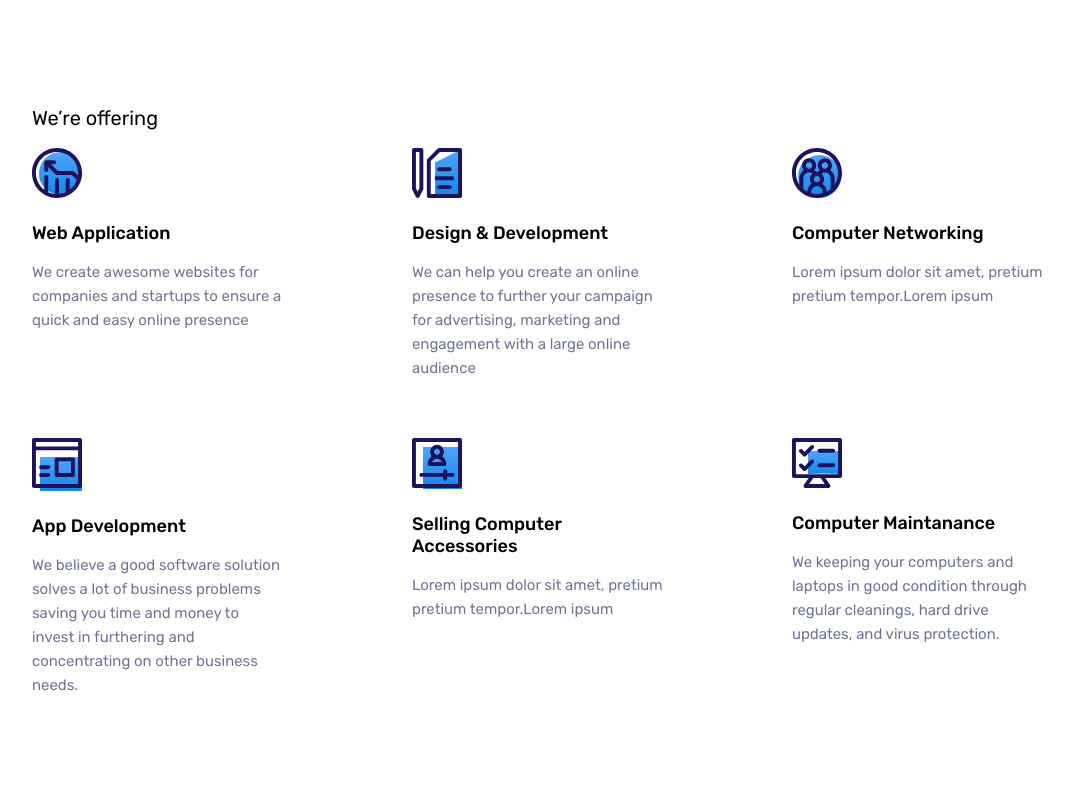
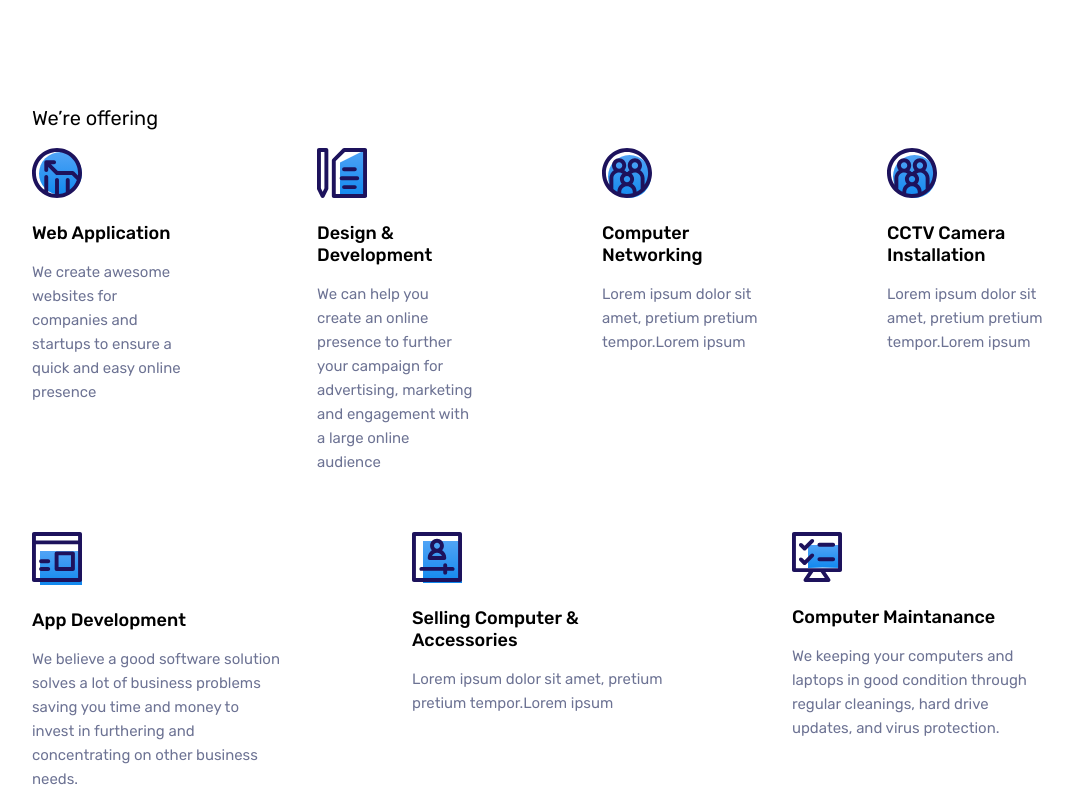
Before and after one commit to amhafidhJr/najah, a website: page index.html in a window 1280 px wide. Shown: the part 700-1502 px from the top of the page, without its empty margins (52-1125 px from the left). Drawn offline with Linux system fonts and the light colour scheme.

Commit message:
Update index.html

```diff
--- a/index.html
+++ b/index.html
@@ -87,7 +87,7 @@
 						</div>
 					</div>
 					<div class="row" data-aos="fade-up">
-						<div class="col-sm-4 text-center text-lg-left">
+						<div class="col-sm-3 text-center text-lg-left">
 							<div class="services-box" data-aos="fade-down" data-aos-easing="linear" data-aos-duration="1500">
 								<img src="images/integrated-marketing.svg" alt="integrated-marketing" data-aos="zoom-in">
 								<h6 class="text-dark mb-3 mt-4 font-weight-medium">Web Application
@@ -96,7 +96,7 @@
 								</p>
 							</div>
 						</div>
-						<div class="col-sm-4 text-center text-lg-left">
+						<div class="col-sm-3 text-center text-lg-left">
 							<div class="services-box"   data-aos="fade-down" data-aos-easing="linear" data-aos-duration="1500">
 								<img src="images/design-development.svg" alt="design-development" data-aos="zoom-in">
 								<h6 class="text-dark mb-3 mt-4 font-weight-medium">Design &
@@ -106,10 +106,20 @@
 								</p>
 							</div>
 						</div>
-						<div class="col-sm-4 text-center text-lg-left">
+						<div class="col-sm-3 text-center text-lg-left">
 							<div class="services-box" data-aos="fade-down" data-aos-easing="linear" data-aos-duration="1500">
 								<img src="images/digital-strategy.svg" alt="digital-strategy" data-aos="zoom-in">
 								<h6 class="text-dark mb-3 mt-4 font-weight-medium">Computer Networking
+								</h6>
+								<p>Lorem ipsum dolor sit amet,
+									pretium pretium tempor.Lorem ipsum
+								</p>
+							</div>
+						</div>
+						<div class="col-sm-3 text-center text-lg-left">
+							<div class="services-box" data-aos="fade-down" data-aos-easing="linear" data-aos-duration="1500">
+								<img src="images/digital-strategy.svg" alt="digital-strategy" data-aos="zoom-in">
+								<h6 class="text-dark mb-3 mt-4 font-weight-medium">CCTV Camera Installation
 								</h6>
 								<p>Lorem ipsum dolor sit amet,
 									pretium pretium tempor.Lorem ipsum
@@ -130,7 +140,7 @@
 						<div class="col-sm-4 text-center text-lg-left">
 							<div class="services-box pb-lg-0" data-aos="fade-down" data-aos-easing="linear" data-aos-duration="1500">
 								<img src="images/growth-strategy.svg" alt="growth-strategy" data-aos="zoom-in">
-								<h6 class="text-dark mb-3 mt-4 font-weight-medium">Selling Computer Accessories
+								<h6 class="text-dark mb-3 mt-4 font-weight-medium">Selling Computer & Accessories
 								</h6>
 								<p>Lorem ipsum dolor sit amet,
 									pretium pretium tempor.Lorem ipsum
```
